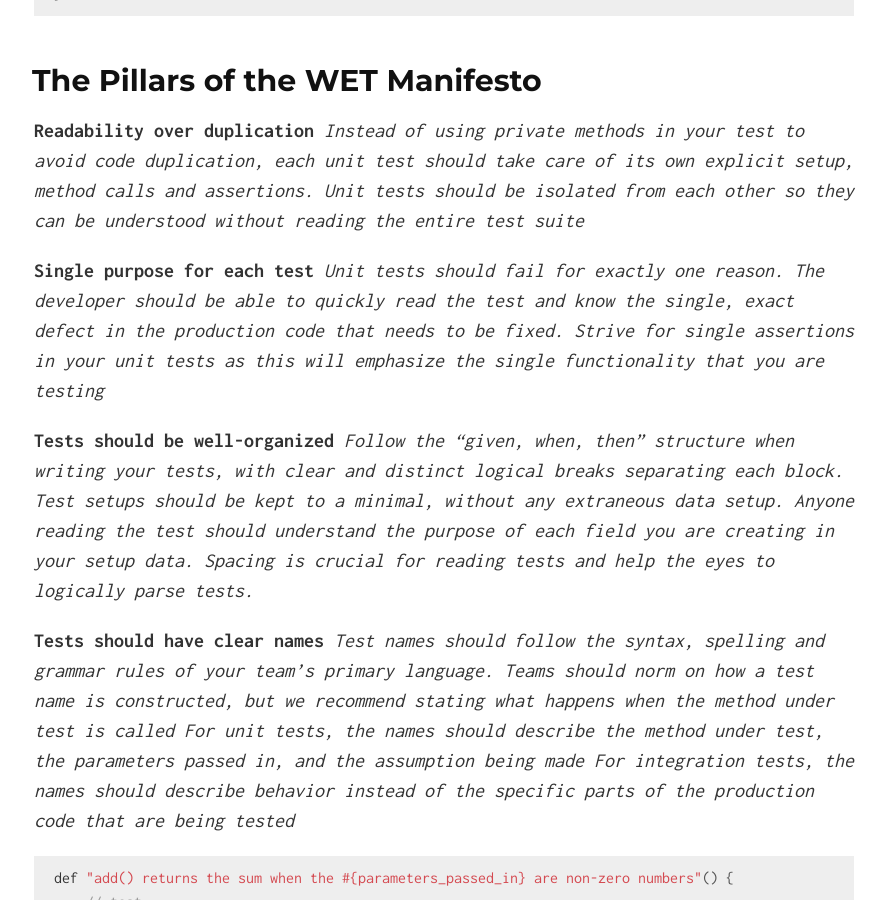
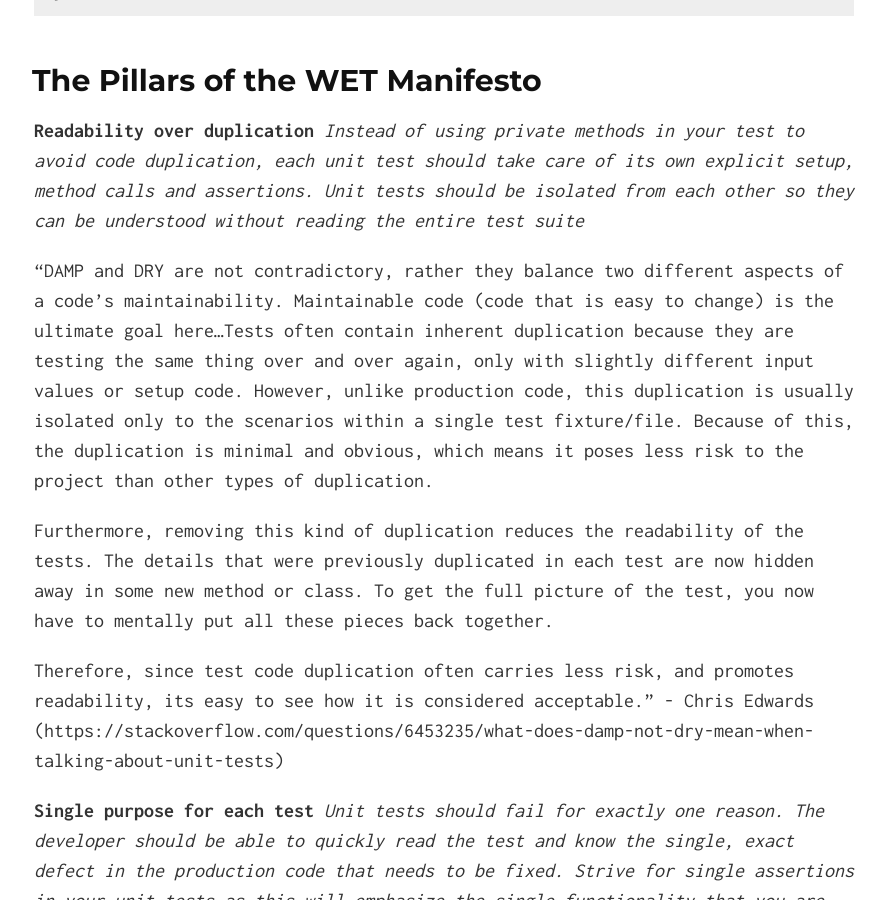
Before and after one commit to wetmanifesto/wetmanifesto.github.io, a Jekyll site: the page built from index.md, in a window 1280 px wide and 900 px high, scrolled down 971 px. Shown: the whole window, without its empty margins (196-1082 px from the left). Built offline with Jekyll 4.4.1, drawn with Linux system fonts in a browser that asks for light colours.

Commit message:
add DAMP vs. DRY quote

```diff
--- a/index.md
+++ b/index.md
@@ -38,6 +38,12 @@ layout: default
 __Readability over duplication__
 *Instead of using private methods in your test to avoid code duplication, each unit test should take care of its own explicit setup, method calls and assertions. Unit tests should be isolated from each other so they can be understood without reading the entire test suite*
 
+"DAMP and DRY are not contradictory, rather they balance two different aspects of a code's maintainability. Maintainable code (code that is easy to change) is the ultimate goal here...Tests often contain inherent duplication because they are testing the same thing over and over again, only with slightly different input values or setup code. However, unlike production code, this duplication is usually isolated only to the scenarios within a single test fixture/file. Because of this, the duplication is minimal and obvious, which means it poses less risk to the project than other types of duplication.
+
+Furthermore, removing this kind of duplication reduces the readability of the tests. The details that were previously duplicated in each test are now hidden away in some new method or class. To get the full picture of the test, you now have to mentally put all these pieces back together.
+
+Therefore, since test code duplication often carries less risk, and promotes readability, its easy to see how it is considered acceptable." - Chris Edwards (https://stackoverflow.com/questions/6453235/what-does-damp-not-dry-mean-when-talking-about-unit-tests)
+
 
 __Single purpose for each test__
 *Unit tests should fail for exactly one reason. The developer should be able to quickly read the test and know the single, exact defect in the production code that needs to be fixed. Strive for single assertions in your unit tests as this will emphasize the single functionality that you are testing*
@@ -48,7 +54,9 @@ __Tests should be well-organized__
 
 __Tests should have clear names__
 *Test names should follow the syntax, spelling and grammar rules of your team’s primary language. Teams should norm on how a test name is constructed, but we recommend stating what happens when the method under test is called*
+
 *For unit tests, the names should describe the method under test, the parameters passed in, and the assumption being made*
+
 *For integration tests, the names should describe behavior instead of the specific parts of the production code that are being tested*
 
 ~~~java
```
